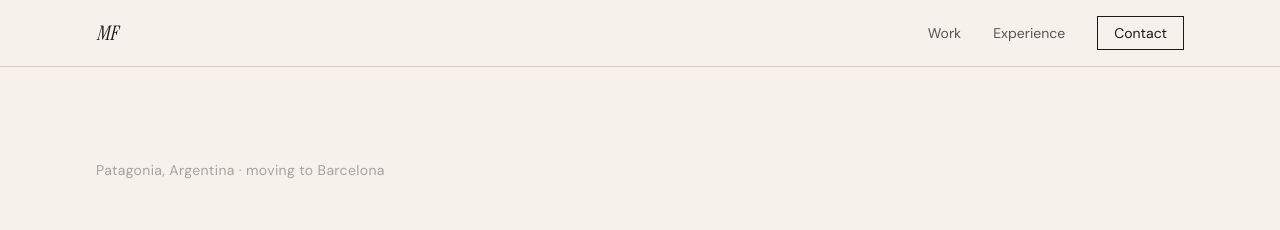
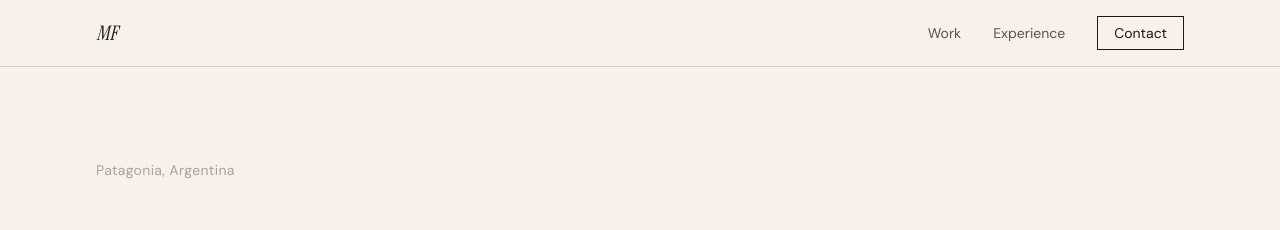
Before and after one commit to mjfuentes/mjfuentes.github.io, a Next.js app: page / in a window 1280 px wide. Shown: the top 230 px of the page. Built offline with nearby package versions, Linux system fonts and the light colour scheme.

Commit message:
fix: drop the Barcelona line from the hero

```diff
--- a/src/components/hero/Hero.tsx
+++ b/src/components/hero/Hero.tsx
@@ -6,7 +6,7 @@ export function Hero() {
       <div className="mx-auto w-full max-w-6xl px-6 py-24 lg:px-8">
         <ScrollReveal>
           <p className="mb-12 text-sm tracking-wide text-text-muted">
-            Patagonia, Argentina &middot; moving to Barcelona
+            Patagonia, Argentina
           </p>
         </ScrollReveal>
 
```
